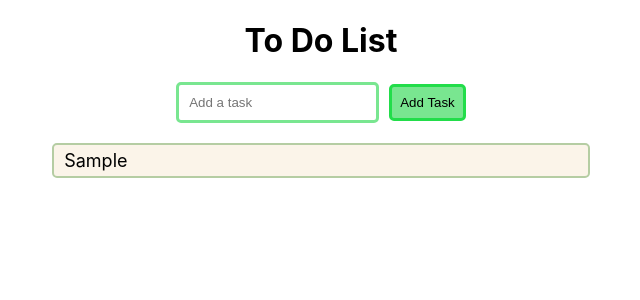
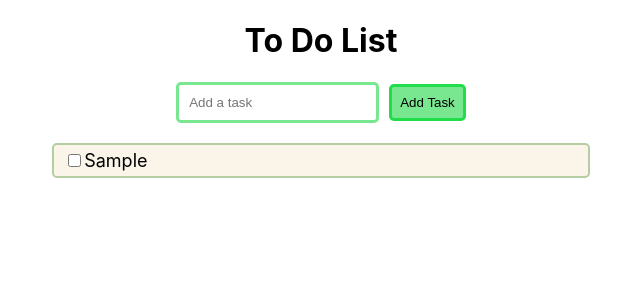
Before and after one commit to modi0501/To-do-list-react, a React (Create React App) app: page / in a window 1280 px wide. Both pictures are taken after typing "Sample" into the empty fields and a click on the button "Add Task". Shown: the top 300 px of the page, without its empty margins (319-959 px from the left). Built offline with nearby package versions, Linux system fonts and the light colour scheme.

Commit message:
Add check uncheck functionality to task

```diff
--- a/src/App.js
+++ b/src/App.js
@@ -8,6 +8,7 @@ class App extends React.Component {
     this.state = { currentTask: "", taskArray: [] };
     this.inputChangeHandler = this.inputChangeHandler.bind(this);
     this.inputSubmitHandler = this.inputSubmitHandler.bind(this);
+    this.taskCheckedHandler = this.taskCheckedHandler.bind(this);
   }
 
   inputChangeHandler(event) {
@@ -21,8 +22,25 @@ class App extends React.Component {
     event.preventDefault();
     if (!this.state.currentTask) return;
     this.setState((prevState) => ({
-      taskArray: [...prevState.taskArray, prevState.currentTask],
+      taskArray: [
+        ...prevState.taskArray,
+        { task: prevState.currentTask, removed: false },
+      ],
       currentTask: "",
+    }));
+  }
+
+  taskCheckedHandler(index) {
+    this.setState((prevState) => ({
+      taskArray: prevState.taskArray.map((element, eIndex) => {
+        if (eIndex === index) {
+          return {
+            task: element.task,
+            removed: !element.removed,
+          };
+        }
+        return element;
+      }),
     }));
   }
 
@@ -36,7 +54,11 @@ class App extends React.Component {
           inputChangeHandler={this.inputChangeHandler}
           value={this.state.currentTask}
         />
-        <TaskList taskArray={taskArray} />
+        <TaskList
+          taskArray={taskArray}
+          checkboxHandler={this.checkboxHandler}
+          taskCheckedHandler={this.taskCheckedHandler}
+        />
       </div>
     );
   }
--- a/src/components/Task/Task.css
+++ b/src/components/Task/Task.css
@@ -8,3 +8,8 @@
   font-size: large;
   word-wrap: break-word;
 }
+
+.removed {
+  opacity: 0.5;
+  text-decoration: line-through;
+}
--- a/src/components/Task/Task.js
+++ b/src/components/Task/Task.js
@@ -7,8 +7,13 @@ class Task extends React.Component {
   }
 
   render() {
-    const task = this.props.task;
-    return <div className="task">{task}</div>;
+    const taskElement = this.props.taskElement;
+    return (
+      <div className={!taskElement.removed ? "task" : "task removed"}>
+        <input type="checkbox" onChange={this.props.checkboxHandler} />
+        {taskElement.task}
+      </div>
+    );
   }
 }
 
--- a/src/components/TaskList/TaskList.js
+++ b/src/components/TaskList/TaskList.js
@@ -8,8 +8,14 @@ class TaskList extends React.Component {
 
   render() {
     const taskArray = this.props.taskArray;
-    const taskList = taskArray.map((task, index) => (
-      <Task key={index} task={task} />
+    const taskList = taskArray.map((taskElement, index) => (
+      <Task
+        key={index}
+        taskElement={taskElement}
+        checkboxHandler={(event) =>
+          event && this.props.taskCheckedHandler(index)
+        }
+      />
     ));
     return <div className="taskList">{taskList}</div>;
   }
```
